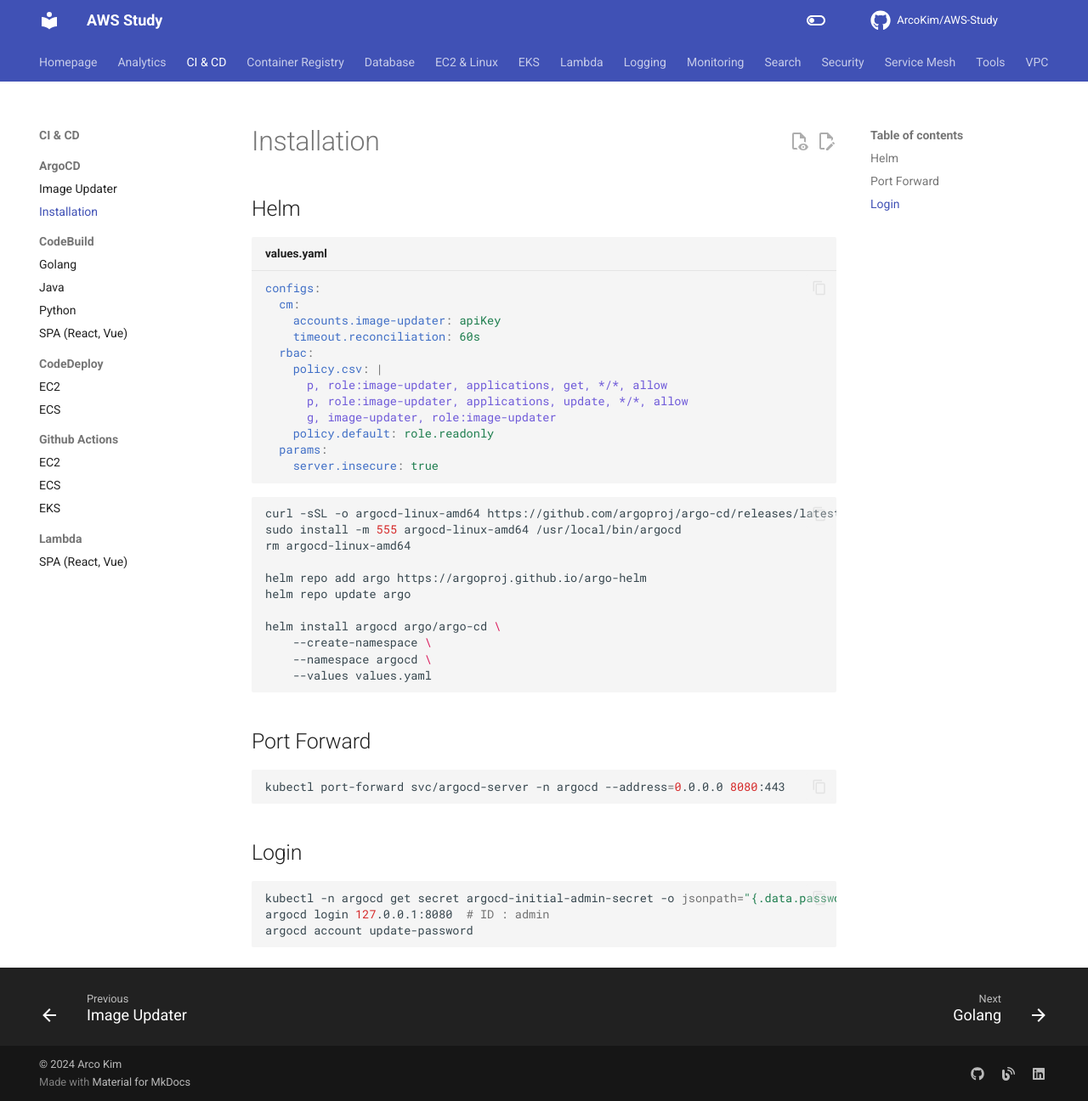
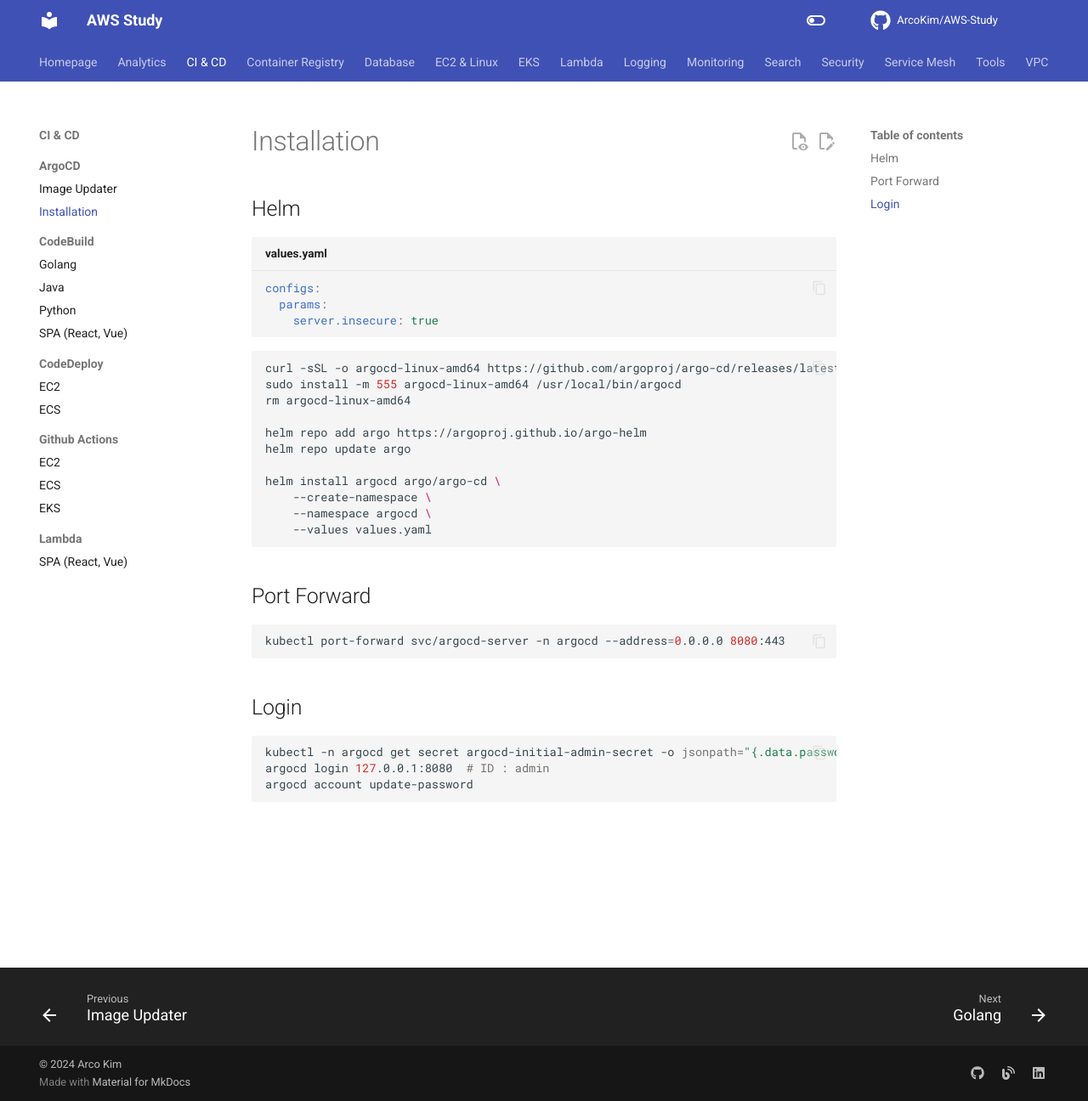
Before and after one commit to ArcoKim/AWS-Study, an MkDocs documentation site: the page built from docs/CI & CD/ArgoCD/Installation.md, in a window 1280 px wide and 1296 px high. Shown: the whole window at 85% size. Built offline with MkDocs 1.6.1 and Material for MkDocs 9.7.7, drawn with Linux system fonts in a browser that asks for light colours; comment, search, counter and statistics services are not loaded.

Commit message:
24.02.28 : ArgoCD command update

````diff
--- a/docs/CI & CD/ArgoCD/Installation.md
+++ b/docs/CI & CD/ArgoCD/Installation.md
@@ -2,15 +2,6 @@
 ## Helm
 ``` yaml title="values.yaml"
 configs:
-  cm:
-    accounts.image-updater: apiKey
-    timeout.reconciliation: 60s
-  rbac:
-    policy.csv: |
-      p, role:image-updater, applications, get, */*, allow
-      p, role:image-updater, applications, update, */*, allow
-      g, image-updater, role:image-updater
-    policy.default: role.readonly
   params:
     server.insecure: true
 ```
````
Also changed, not shown: docs/CI & CD/ArgoCD/Image Updater.md (+1 -2 lines).
